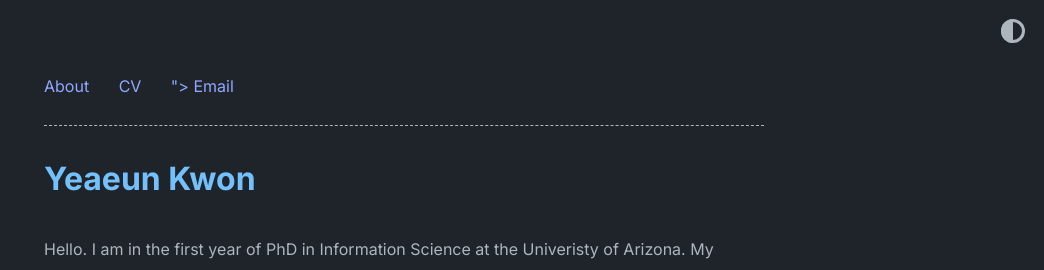
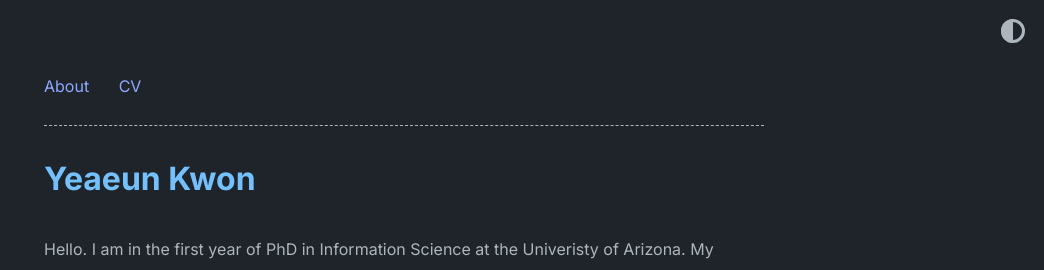
Before and after one commit to yeaeunkwon/yeaeunkwon.github.io, a Jekyll site: the page built from index.md, in a window 1280 px wide. Shown: the top 270 px of the page, without its empty margins (236-1280 px from the left). Built offline with Jekyll 4.4.1, drawn with Linux system fonts in a browser that asks for light colours.

Commit message:
Update home.yml

```diff
--- a/_data/home.yml
+++ b/_data/home.yml
@@ -5,8 +5,6 @@
   - title: CV
     url: https://drive.google.com/file/d/1HhVE-_tlZcou8nE0hVhJffIzmoKzUheD/view?usp=sharing
 
-  - title: Email
-    url: <a href="yeaeunkwon@arizona.edu">
 
 misc_entries:
   - title: this is an example vertical list
@@ -25,7 +23,7 @@
   - title: moonwalk on the Internet
     url: false
     entries:
-      - title: on Github
+      - title: Email
         url: https://github.com/abhinavs/moonwalk
 
       - title: originally built for abhinav's homepage
```
